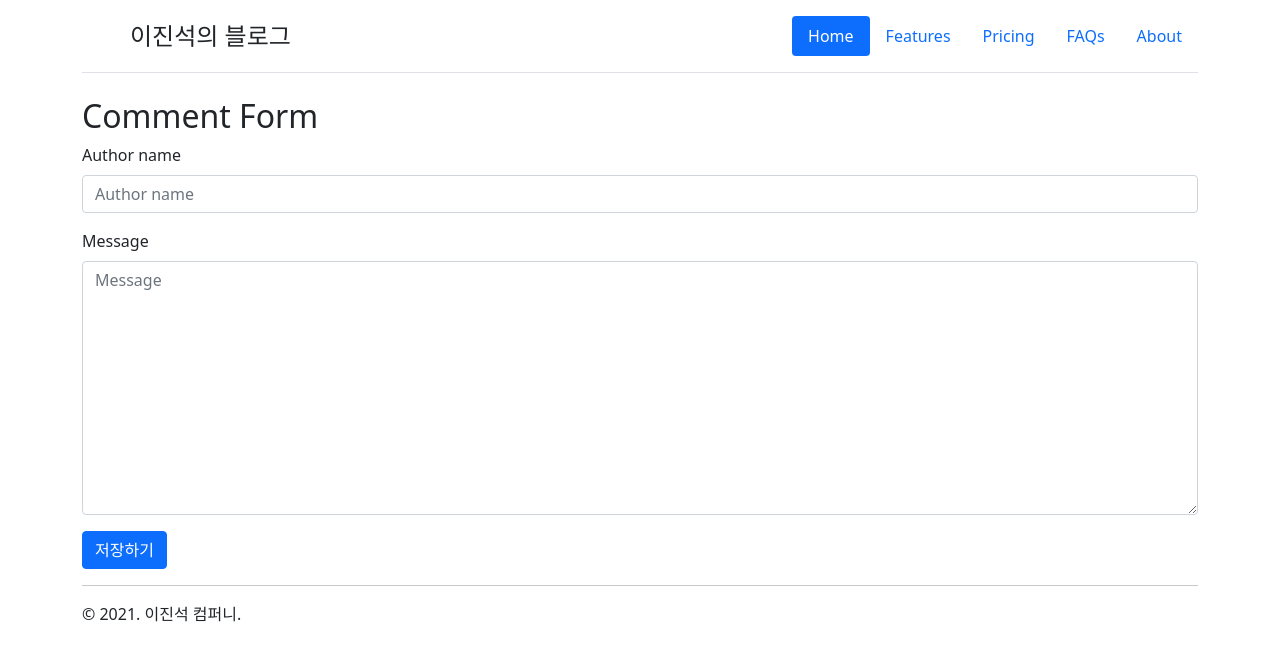
After one commit to allieus/devops_cloud, a Django app: page /diary/1/comments/new/ in a window 1280 px wide. The commit adds this page. Shown: the top 661 px of the page. Run offline with Django 3.2, Linux system fonts and the light colour scheme; tables that the repository leaves empty hold one stand-in row (values such as "Sample post"); some libraries are stand-ins or nearby versions.

Commit message:
comment_new/comment_edit 뷰 구현

```diff
--- a/mydjango19/diary/forms.py
+++ b/mydjango19/diary/forms.py
@@ -10,7 +10,7 @@ from django.core.validators import RegexValidator
 #             RegexValidator(r"^\d{3}-?\d{4}-?\d{4}$", message="휴대폰 번호를 입력해주세요."),
 #         ]
 #     )
-from diary.models import Post
+from diary.models import Post, Comment
 
 
 class PostForm(forms.ModelForm):
@@ -25,3 +25,10 @@ class PostForm(forms.ModelForm):
             "photo",
             "tag_set",
         ]
+
+
+class CommentForm(forms.ModelForm):
+    # title = forms.CharField()
+    class Meta:
+        model = Comment
+        fields = ["author_name", "message"]
--- a/mydjango19/diary/models.py
+++ b/mydjango19/diary/models.py
@@ -26,7 +26,7 @@ class Post(TimestampedModel):
     ip = models.GenericIPAddressField()
 
     def __str__(self) -> str:
-        return self.title
+        return f"[{self.pk}] {self.title}"
 
     class Meta:
         verbose_name = "포스팅"
--- /dev/null
+++ b/mydjango19/diary/templates/diary/comment_form.html
@@ -0,0 +1,14 @@
+{% extends "diary/layout.html" %}
+{% load bootstrap5 %}
+
+{% block content %}
+    <h2>Comment Form</h2>
+
+    <form action="" method="post" enctype="multipart/form-data">
+        {% csrf_token %}
+        {% bootstrap_form form %}
+        <input type="submit"
+               value="저장하기"
+               class="btn btn-primary" />
+    </form>
+{% endblock %}
--- a/mydjango19/diary/urls.py
+++ b/mydjango19/diary/urls.py
@@ -10,4 +10,6 @@ urlpatterns = [
     path("new/", views.post_new, name="post_new"),
     path("<int:pk>/edit/", views.post_edit, name="post_edit"),
     path("tags/<str:tag_name>/", views.tag_detail, name="tag_detail"),
+    path("<int:post_pk>/comments/new/", views.comment_new, name="comment_new"),
+    path("<int:post_pk>/comments/<int:pk>/edit/", views.comment_edit, name="comment_edit"),
 ]
--- a/mydjango19/diary/views.py
+++ b/mydjango19/diary/views.py
@@ -1,9 +1,9 @@
 from django.contrib import messages
-from django.http import HttpRequest, HttpResponse
-from django.shortcuts import render, redirect
+from django.http import HttpRequest, HttpResponse, Http404
+from django.shortcuts import render, redirect, get_object_or_404
 
-from diary.forms import PostForm
-from diary.models import Post
+from diary.forms import PostForm, CommentForm
+from diary.models import Post, Comment
 
 
 def tag_detail(request: HttpRequest, tag_name: str) -> HttpResponse:
@@ -29,7 +29,13 @@ def post_list(request: HttpRequest) -> HttpResponse:
 
 
 def post_detail(request: HttpRequest, pk: int) -> HttpResponse:
-    post = Post.objects.get(pk=pk)
+    post = get_object_or_404(Post, pk=pk)
+
+    # try:
+    #     post = Post.objects.get(pk=pk)  # DoesNotExist 예외
+    # except Post.DoesNotExist:
+    #     raise Http404  # 예외 발생
+
     comment_list = post.comment_set.all()
     tag_list = post.tag_set.all()
 
@@ -59,7 +65,7 @@ def post_new(request: HttpRequest) -> HttpResponse:
 
 def post_edit(request: HttpRequest, pk: int) -> HttpResponse:
     # 아래 코드는 ModelForm에 한해서 동작하는 코드.
-    post = Post.objects.get(pk=pk)
+    post = get_object_or_404(Post, pk=pk)
 
     if request.method == "POST":
         form = PostForm(request.POST, request.FILES, instance=post)
@@ -73,3 +79,41 @@ def post_edit(request: HttpRequest, pk: int) -> HttpResponse:
     return render(request, "diary/post_form.html", {
         "form": form,
     })
+
+
+# /diary/100/comments/new/
+def comment_new(request: HttpRequest, post_pk: int) -> HttpResponse:
+    post = get_object_or_404(Post, pk=post_pk)
+
+    if request.method == "POST":
+        form = CommentForm(request.POST, request.FILES)
+        if form.is_valid():
+            # form.cleaned_data  # 유효성 검사에 통과한 값들 (dict)
+            comment = form.save(commit=False)
+            # comment.post_id = post_pk  # FK를 직접 채우진 않습니다.
+            comment.post = post
+            comment.save()
+            return redirect("diary:post_detail", post_pk)
+    else:
+        form = CommentForm()
+
+    return render(request, "diary/comment_form.html", {
+        "form": form,
+    })
+
+
+# /diary/100/comments/20/edit/
+def comment_edit(request: HttpRequest, post_pk: int, pk: int) -> HttpResponse:
+    comment = get_object_or_404(Comment, pk=pk)
+
+    if request.method == "POST":
+        form = CommentForm(request.POST, request.FILES, instance=comment)
+        if form.is_valid():
+            form.save()
+            return redirect("diary:post_detail", post_pk)
+    else:
+        form = CommentForm(instance=comment)
+
+    return render(request, "diary/comment_form.html", {
+        "form": form,
+    })
```
Also changed, not shown: mydjango19/diary/templates/diary/post_detail.html (+8 -1 lines).
